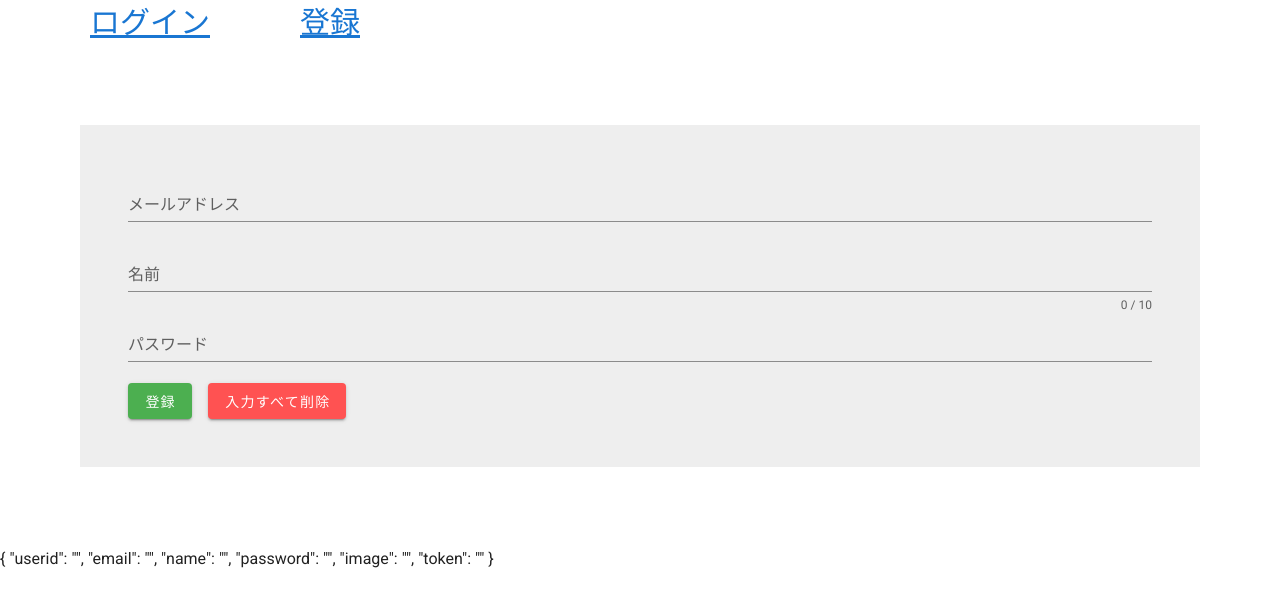
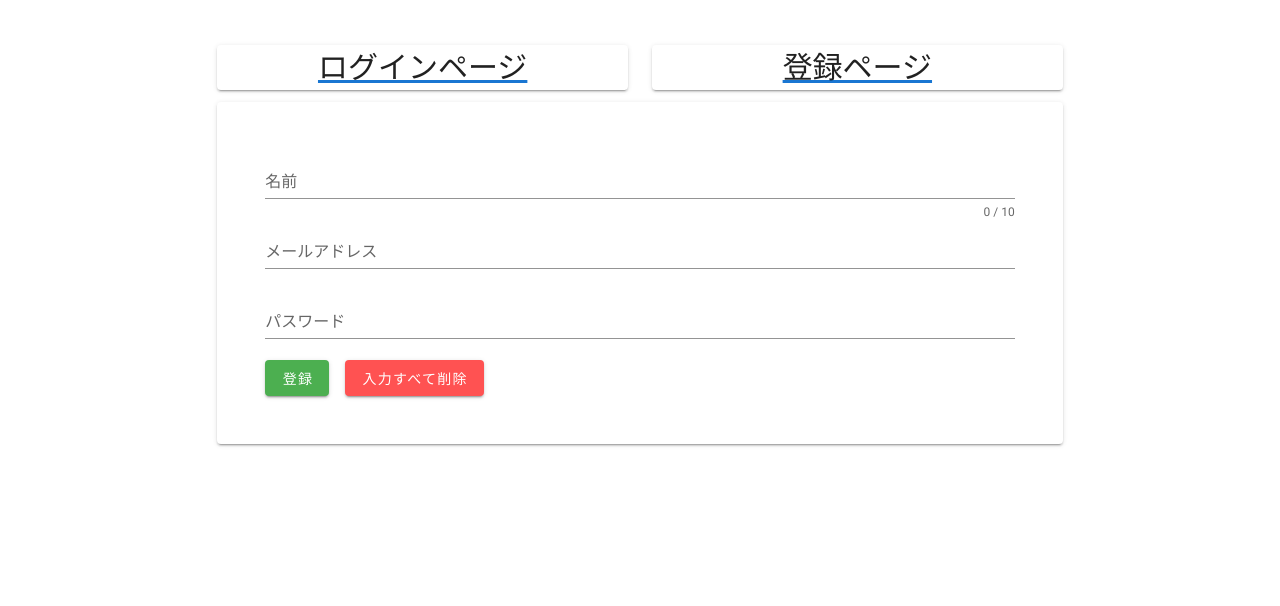
Before and after one commit to KK56ken/WebChat_Front, a Vue app in the folder chatweb/: page /Register in a window 1280 px wide. Shown: the top 606 px of the page. Built offline with nearby package versions, Linux system fonts and the light colour scheme.

Commit message:
[ADD]ログインのデザイン変更

```diff
--- a/chatweb/public/index.html
+++ b/chatweb/public/index.html
@@ -1,5 +1,5 @@
 <!DOCTYPE html>
-<html lang="en">
+<html lang="jp">
   <head>
     <meta charset="utf-8">
     <meta http-equiv="X-UA-Compatible" content="IE=edge">
--- a/chatweb/src/App.vue
+++ b/chatweb/src/App.vue
@@ -1,10 +1,20 @@
 <template>
   <v-app>
    <v-main>
-      <template v-if="userToken">
-        <router-link to="/Login" class="header-item">ログイン</router-link>
-        <router-link to="/Register" class="header-item">登録</router-link>
-      </template>
+      <v-row class="justify-center">
+          <template v-if="userToken">
+            <v-col cols="4">
+              <router-link to="/Login" class="header-item">
+                <v-card style="text-align: center">ログインページ</v-card>
+              </router-link>
+            </v-col>
+            <v-col cols="4">
+              <router-link to="/Register" class="header-item">
+                <v-card style="text-align: center">登録ページ</v-card>
+              </router-link>
+            </v-col>
+          </template>
+      </v-row>
       <router-view></router-view>
     </v-main>
   </v-app>
--- a/chatweb/src/components/Chat.vue
+++ b/chatweb/src/components/Chat.vue
@@ -14,8 +14,8 @@
                     item-height="80"
                 >
                     <template v-slot:default="{ item }">
-                        <v-list-item :key="item.message" class="pt-0 pl-0 pr-0"  three-line>
-                            <v-list-item-avatar>
+                        <v-list-item :key="item.message" class="pt-0 pl-0 pr-0" three-line>
+                            <v-list-item-avatar class="ma-5">
                                 <v-img :src="item.avatar"></v-img>
                             </v-list-item-avatar>
 
--- a/chatweb/src/router/index.js
+++ b/chatweb/src/router/index.js
@@ -45,7 +45,6 @@ const routes = [
       }
     }
   },
-
 ]
 
 const router = new VueRouter({
--- a/chatweb/src/views/Login.vue
+++ b/chatweb/src/views/Login.vue
@@ -1,12 +1,11 @@
 <template>
   <div>
-    <v-row>
+    <v-row class="justify-center">
       <v-col
-        cols="12"
+        cols="8"
       >
-        <v-sheet
+        <v-card
           class="pa-12"
-          color="grey lighten-3"
         >
           <v-form
             ref="form"
@@ -15,16 +14,16 @@
           >
             <v-text-field
               v-model="userInfo.email"
-            :counter="10"
               :rules="emailRules"
-            label="Email"
+              label="メールアドレス"
               required
             ></v-text-field>
 
             <v-text-field
               v-model="userInfo.password"
               :rules="passwordRules"
-            label="password"
+              type="password"
+              label="パスワード"
               required
             ></v-text-field>
 
@@ -45,8 +44,8 @@
               入力すべて削除
             </v-btn>
           </v-form>
-        </v-sheet>
-        {{ $store.state.userInfo }}
+        </v-card>
+        <!-- {{ $store.state.userInfo }} -->
       </v-col>
     </v-row>
   </div>
@@ -62,10 +61,10 @@ export default {
         password: '',
       },
       emailRules: [
-        v => !!v || 'password is required',
+        v => !!v || 'メールアドレスを入力してください',
       ],
       passwordRules: [
-        v => !!v || 'password is required',
+        v => !!v || 'パスワードを入力してください',
       ],
     }),
 
--- a/chatweb/src/views/Register.vue
+++ b/chatweb/src/views/Register.vue
@@ -1,26 +1,17 @@
-
 <template>
   <div>
-    <v-row>
+    <v-row class="justify-center">
       <v-col
-        cols="12"
+        cols="8"
       >
-        <v-sheet
-          class="pa-12 form"
-          color="grey lighten-3"
+        <v-card
+          class="pa-12"
         >
           <v-form
             ref="form"
             v-model="valid"
             lazy-validation
           >
-          <v-text-field
-            v-model="userInfo.email"
-            :rules="emailRules"
-            label="メールアドレス"
-            required
-          ></v-text-field>
-
             <v-text-field
               v-model="userInfo.name"
               :counter="10"
@@ -30,8 +21,16 @@
             ></v-text-field>
 
             <v-text-field
+              v-model="userInfo.email"
+              :rules="emailRules"
+              label="メールアドレス"
+              required
+            ></v-text-field>
+
+            <v-text-field
               v-model="userInfo.password"
               :rules="passwordRules"
+              type="password"
               label="パスワード"
               required
             ></v-text-field>
@@ -53,8 +52,8 @@
               入力すべて削除
             </v-btn>
           </v-form>
-        </v-sheet>
-        {{ $store.state.userInfo }}
+        </v-card>
+        <!-- {{ $store.state.userInfo }} -->
       </v-col>
     </v-row>
   </div>
@@ -106,7 +105,5 @@ export default {
 
 </script>
 <style scoped>
-.form{
-    margin: 80px;
-}
+
 </style>
```
Lines whose indentation alone changed are shown as unchanged.
